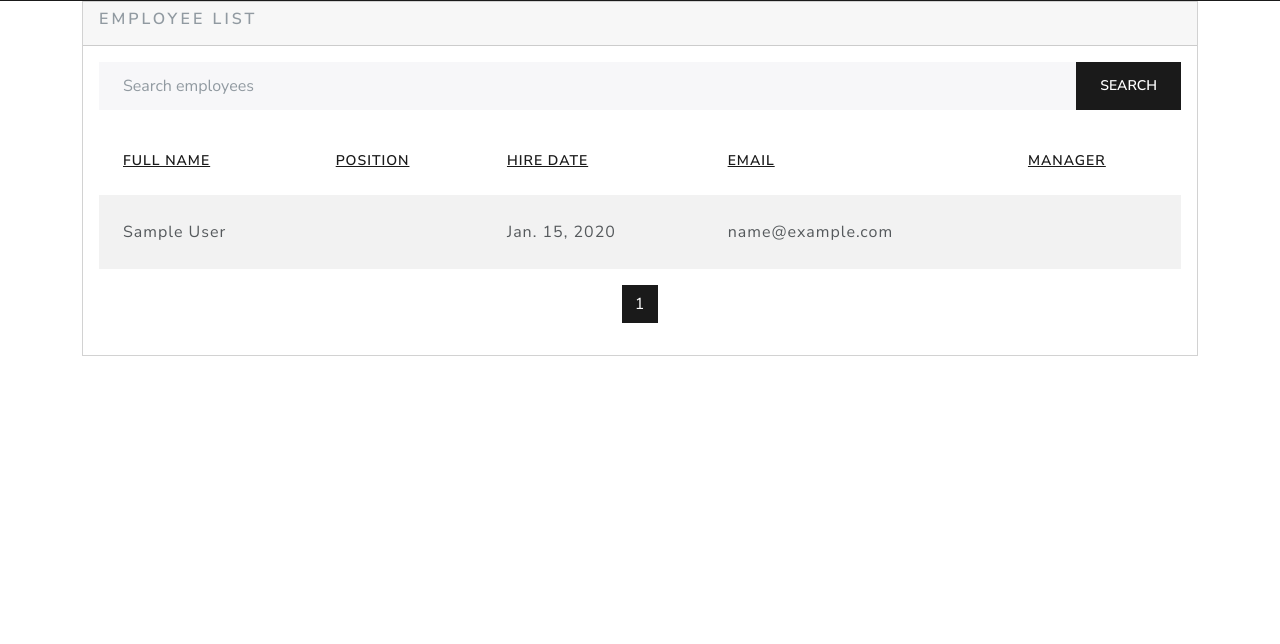
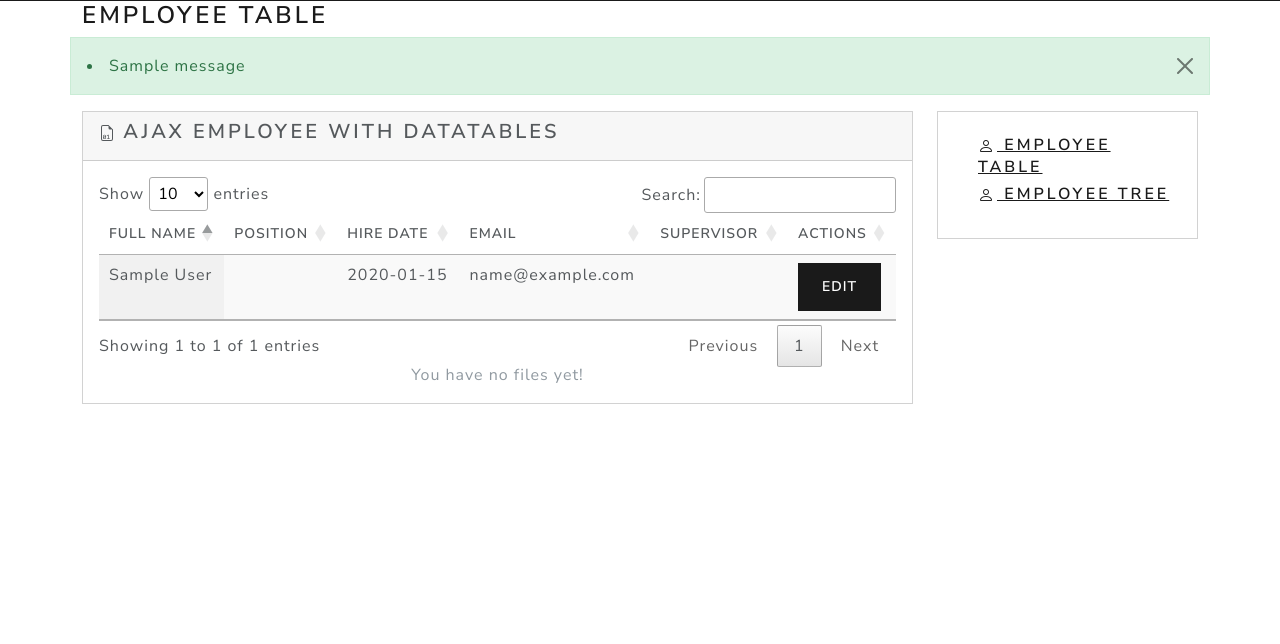
Before and after one commit to partybreaker911/test_task, a Django app: page / in a window 1280 px wide. Shown: the part 93-737 px from the top of the page. Run offline with Django 4.2, Linux system fonts and the light colour scheme; data comes from the database, SQL or seed files in the repository; tables that the repository leaves empty hold one stand-in row (values such as "Sample post"); one stand-in notice (Sample message) is shown; parts of the project's set-up code (start-up, migrations or seed data) failed here and were passed over; some libraries are stand-ins or nearby versions.

Commit message:
trying to create crud operation in datatable table

```diff
--- a/apps/employee/urls.py
+++ b/apps/employee/urls.py
@@ -6,4 +6,12 @@ app_name = "employee"
 
 urlpatterns = [
     path("", views.EmployeeListView.as_view(), name="employee_list"),
+    # path("tree/", views.EmployeeTreeView.as_view(), name="employee_tree"),
+    path("ajax_table/", views.EmployeeTableAjax.as_view(), name="employee_table_ajax"),
+    path("<uuid:id>/detail", views.EmployeeEditView.as_view(), name="employee_detail"),
+    # path(
+    #     "update_supervisor/",
+    #     views.UpdateEmployeeSupervisor.as_view(),
+    #     name="update_supervisor",
+    # ),
 ]
--- a/apps/employee/views.py
+++ b/apps/employee/views.py
@@ -1,48 +1,129 @@
-from django.views import View
-from django.shortcuts import render
-from django.http import HttpRequest, HttpResponse
+from django.views.generic import View
+from django.http import JsonResponse
+from django.shortcuts import render, redirect
 from django.utils.translation import gettext_lazy as _
+from django.contrib.auth.mixins import LoginRequiredMixin
 
+from apps.employee.forms import EmployeeForm
 from apps.employee.service.employees import EmployeeService
 
 
 class EmployeeListView(View):
-    employee_service = EmployeeService()
     template_name = "employee/employee_list.html"
-    items_per_page = 15
+    service = EmployeeService()
 
-    def get(self, request: HttpRequest) -> HttpResponse:
+    def get(self, request):
         """
-        Retrieves a paginated list of employees based on the provided parameters.
+        Get method that handles the HTTP GET request.
 
         Args:
             request (HttpRequest): The HTTP request object.
 
         Returns:
-            HttpResponse: The HTTP response object containing the rendered template.
+            HttpResponse: The rendered HTML response.
         """
-        sort_by = request.GET.get("sort_by", "first_name")
-        page_number = int(request.GET.get("page", 1))
-        search_query = request.GET.get("search", "").strip()
+        return render(request, self.template_name)
 
-        employees = (
-            self.employee_service.search_employees(search_query, self.items_per_page)
-            if search_query
-            else self.employee_service.get_paginated_employees(
-                sort_by, page_number, self.items_per_page
-            )
-        )
+
+class EmployeeTableAjax(View):
+    service = EmployeeService()
+
+    def get(self, request):
+        """
+        Get method to retrieve employee data.
+
+        Args:
+            request: The HTTP request object.
+
+        Returns:
+            JsonResponse: The JSON response containing the employee data.
+        """
+        employees_data = self.service._get_employee_data()
 
         context = {
-            "employees": employees,
-            "has_previous": employees.has_previous(),
-            "has_next": employees.has_next(),
-            "previous_page_number": employees.previous_page_number()
-            if employees.has_previous()
-            else None,
-            "next_page_number": employees.next_page_number()
-            if employees.has_next()
-            else None,
+            "data": employees_data,
         }
+        return JsonResponse(context)
 
+
+class EmployeeEditView(LoginRequiredMixin, View):
+    template_name = "employee/employee_edit.html"
+    service = EmployeeService()
+
+    def get(self, request, **kwargs):
+        employee_id = kwargs["id"]
+        employee = self.service._get_employee_by_id(employee_id)
+        form = EmployeeForm(instance=employee)
+        context = {
+            "form": form,
+        }
         return render(request, self.template_name, context)
+
+    def post(self, request, **kwargs):
+        employee_id = kwargs["id"]
+        data = request.POST
+        if self.service._update_employee(employee_id, data):
+            return redirect("employee:employee_list")
+        else:
+            form = EmployeeForm(data)
+            context = {
+                "form": form,
+            }
+            return render(request, self.template_name, context)
+
+
+# class EmployeeDetailView(DetailView):
+#     pass
+
+
+# class EmployeeTreeView(LoginRequiredMixin, View):
+#     template_name = "employee/employee_tree.html"
+#     service = EmployeeService()
+
+#     def get(self, request):
+#         """
+#         Get the top-level employees and their respective subordinates.
+
+#         Parameters:
+#             request (HttpRequest): The request object.
+
+#         Returns:
+#             HttpResponse: The rendered response containing the employees and their subordinates.
+#         """
+#         top_level_employees = self.service._get_top_level_employee()
+#         employees = [
+#             self.service._get_employee_with_depth(e) for e in top_level_employees
+#         ]
+
+#         context = {
+#             "employees": employees,
+#         }
+#         return render(request, self.template_name, context)
+
+
+# class UpdateEmployeeSupervisor(View):
+#     service = EmployeeService()
+
+#     def post(self, request):
+#         employee_id = request.POST.get("employee_id")
+#         supervisor_id = request.POST.get("supervisor_id")
+
+#         try:
+#             self.service._update_supervisor(employee_id, supervisor_id)
+#             response_data = {
+#                 "success": True,
+#                 "message": _("Successfully updated supervisor"),
+#             }
+#         except self.service.EmployeeNotFoundError:
+#             response_data = {
+#                 "success": False,
+#                 "message": _("Employee or new supervisor not found."),
+#             }
+#         except Exception as e:
+#             response_data = {
+#                 "success": False,
+#                 "message": str(e),
+#             }
+#         return JsonResponse(response_data)
+
+# employee = self.service._get_employee_and_supervisor_by_id(employee_id)
--- a/apps/templates/employee/employee_list.html
+++ b/apps/templates/employee/employee_list.html
@@ -1,140 +1,108 @@
 {% extends 'layouts/master.html' %}
 
-{% load i18n %}
-{% load static %}
+{% load i18n static %}
+
 
 {% block content %}
+<div class="page-heading">
+    <h3>{% trans 'Employee Table' %}</h3>
+</div>
+<div class="page-content">
+    <section class="row">
 
+        {% if messages %}
+        <div class="alert alert-dismissible alert-success">
+            <button type="button" class="btn-close" data-bs-dismiss="alert"></button>
+            {% for message in messages %}
+            <li{% if message.tags %} class="{{ message.tags }}"{% endif %}>{{ message }}</li>
+            {% endfor %}
+
+        </div>
+        {% endif %}
+
+        <div class="col-12 col-lg-9">
+            <div class="row">
+                <div class="col-12">
                     <div class="card">
                         <div class="card-header">
-            <h5 class="text-muted">{% trans 'Employee List' %}</h5>
+                            <h4><svg xmlns="http://www.w3.org/2000/svg" width="16" height="16" fill="currentColor" class="bi bi-file-earmark-binary" viewBox="0 0 16 16">
+                                <path d="M7.05 11.885c0 1.415-.548 2.206-1.524 2.206C4.548 14.09 4 13.3 4 11.885c0-1.412.548-2.203 1.526-2.203.976 0 1.524.79 1.524 2.203zm-1.524-1.612c-.542 0-.832.563-.832 1.612 0 .088.003.173.006.252l1.559-1.143c-.126-.474-.375-.72-.733-.72zm-.732 2.508c.126.472.372.718.732.718.54 0 .83-.563.83-1.614 0-.085-.003-.17-.006-.25l-1.556 1.146zm6.061.624V14h-3v-.595h1.181V10.5h-.05l-1.136.747v-.688l1.19-.786h.69v3.633h1.125z"></path>
+                                <path d="M14 14V4.5L9.5 0H4a2 2 0 0 0-2 2v12a2 2 0 0 0 2 2h8a2 2 0 0 0 2-2zM9.5 3A1.5 1.5 0 0 0 11 4.5h2V14a1 1 0 0 1-1 1H4a1 1 0 0 1-1-1V2a1 1 0 0 1 1-1h5.5v2z"></path>
+                              </svg>
+                                {% trans 'Ajax Employee with datatables' %}</h4>
                         </div>
                         <div class="card-body">
-            <div class="card-content">
-                <form id="search-form" method="GET" action="{% url 'employee:employee_list' %}">
-                    <div class="input-group mb-3">
-                        <input type="text" class="form-control" name="search" placeholder="Search employees">
-                        <button type="submit" class="btn btn-primary">Search</button>
-                    </div>
-                </form>
+
+
                             <div class="table-responsive">
-                    <table class="table table-striped" id="employee-table">
+                                <table id="employee-table" class="table table-hover display" style="width:100%">
                                     <thead>
                                         <tr>
-                                <th>
-                                    <a class="sort-link" href="#" data-sort-by="full_name">Full Name</a>
-                                </th>
-                                <th>
-                                    <a class="sort-link" href="#" data-sort-by="position">Position</a>
-                                </th>
-                                <th>
-                                    <a class="sort-link" href="#" data-sort-by="hire_date">Hire Date</a>
-                                </th>
-                                <th>
-                                    <a class="sort-link" href="#" data-sort-by="email">Email</a>
-                                </th>
-                                <th>
-                                    <a class="sort-link" href="#" data-sort-by="manager">Manager</a>
-                                </th>
+                                            <th>{% trans 'Full Name' %}</th>
+                                            <th>{% trans 'Position' %}</th>
+                                            <th>{% trans 'Hire Date' %}</th>
+                                            <th>{% trans 'Email' %}</th>
+                                            <th>{% trans 'Supervisor' %}</th>
+                                            <th>{% trans 'Actions' %}</th>
                                         </tr>
                                     </thead>
-                        <tbody>
-
-                            {% for employee in employees %}
-
-                            <tr>
-                                <td>{{ employee.full_name }}</td>
-                                <td>{{ employee.position }}</td>
-                                <td>{{ employee.hire_date }}</td>
-                                <td>{{ employee.email }}</td>
-                                <td>{{ employee.parent.full_name }}</td>
-                            </tr>
-
-                                {% empty %}
-
-                            <tr>
-                                <td colspan="2">No employees found.</td>
-                            </tr>
-
-                            {% endfor %}
-
-                        </tbody>
                                 </table>
                             </div>
-                <div class="d-flex justify-content-center">
-                    <nav>
-                        <ul class="pagination">
 
-                            {% if has_previous %}
+                            <p class="card-subtitle text-muted text-center"> {% trans 'You have no files yet!' %}</p>
 
-                            <li class="page-item">
-                                <a class="page-link" href="?sort_by={{ sort_by }}&page=1">First</a>
-                            </li>
-
-                            {% if employees.number > 1 %}
-
-                            <li class="page-item">
-                                <a class="page-link" href="?sort_by={{ sort_by }}&page={{ employees.previous_page_number }}">Previous</a>
-                            </li>
-
-                            {% endif %}
-
-                            {% endif %}
-
-                            {% for page_num in employees.paginator.page_range %}
-
-                                {% if employees.number == page_num %}
-
-                            <li class="page-item active">
-                                <a class="page-link" href="?sort_by={{ sort_by }}&page={{ page_num }}">{{ page_num }}</a>
-                            </li>
-
-                                {% elif employees.number > page_num|add:"-12" and employees.number < page_num|add:"12" %}
-
-                            <li class="page-item">
-                                <a class="page-link" href="?sort_by={{ sort_by }}&page={{ page_num }}">{{ page_num }}</a>
-                            </li>
-
-                                {% endif %}
-
-                            {% endfor %}
-
-                                {% if has_next %}
-
-                                {% if employees.number < employees.paginator.num_pages %}
-
-                            <li class="page-item">
-                                <a class="page-link" href="?sort_by={{ sort_by }}&page={{ employees.next_page_number }}">Next</a>
-                            </li>
-
-                            {% endif %}
-
-                            <li class="page-item">
-                                <a class="page-link" href="?sort_by={{ sort_by }}&page={{ employees.paginator.num_pages }}">Last</a>
-                            </li>
-
-                            {% endif %}
-
-                        </ul>
-                    </nav>
                         </div>
                     </div>
                 </div>
             </div>
-
+        </div>
+        <div class="col-12 col-lg-3">
+            <div class="card">
+                <div class="card-body py-4 px-4">
+                    <div class="d-flex align-items-center">
+                        <div class="ms-3 name">
+                            <h5 class="font-bold"><a href="{% url 'employee:employee_list' %}"><i class="bi bi-person"></i>
+                                Employee table</a></h5>
+                            <h5 class="text-muted"><a href=""><i class="bi bi-person"></i>
+                                Employee tree</a></h5>
+                        </div>
+                    </div>
+                </div>
+            </div>
+        </div>
+    </section>
+</div>
 {% endblock content %}
 
 {% block javascript %}
 <script src="https://code.jquery.com/jquery-3.6.0.min.js"></script>
+<script src="https://cdn.datatables.net/1.11.2/js/jquery.dataTables.min.js"></script>
 
 <script>
-  $(document).ready(function () {
-    $(".sort-link").click(function (e) {
-        e.preventDefault();
-        var sortField = $(this).data("sort-by");
-        var url = "{% url 'employee:employee_list' %}?sort_by=" + sortField;
-        window.location.href = url;
+    $(document).ready(function() {
+        $('#employee-table').DataTable({
+            ajax: {
+                url: '{% url "employee:employee_table_ajax" %}',
+                dataSrc: 'data'
+            },
+            columns: [
+                { data: 'full_name' },
+                { data: 'position__position_name' },
+                { data: 'hire_date' },
+                { data: 'email' },
+                { data: 'parent__full_name'},
+                {
+                    data: 'id',
+                    render: function(data, type, row) {
+                        console.log('id=' + data)
+                        // Render the actions column with thsd\\e button
+                        var url = '';
+                        return '<a href="' + url + '" class="btn btn-primary">' + '{% trans "Edit" %}' + '</a>';
+                    }
+                },
+            ],
         });
     });
+
 </script>
 {% endblock javascript %}
```
Also changed, not shown: apps/employee/admin.py (+20 -10 lines), apps/employee/forms.py (added, +15 -0 lines), apps/employee/service/employees.py (+79 -66 lines), apps/templates/employee/employee_edit.html (added, +12 -0 lines), apps/accounts/management/commands/initadmin.py (added). Lines whose indentation alone changed are shown as unchanged.
